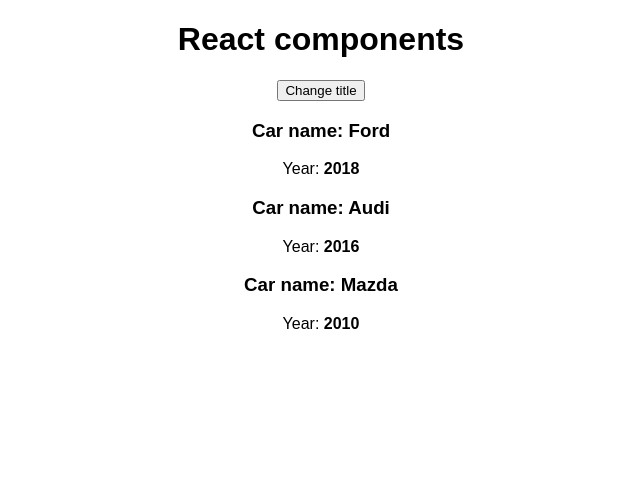
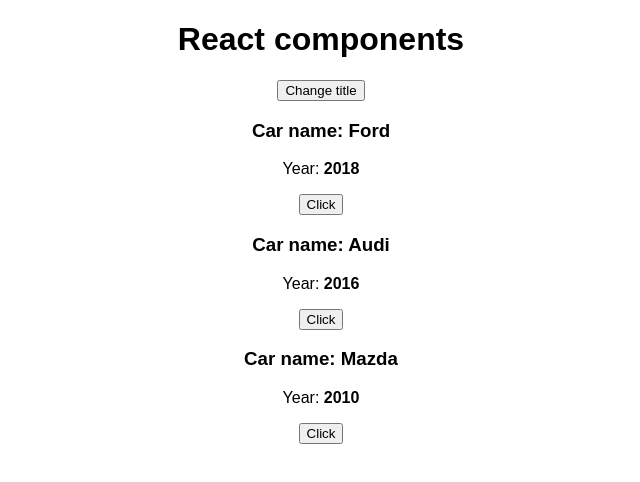
Before and after one commit to tanyaro0607/react-app-cars, a React (Create React App) app: page / in a window 1280 px wide. Shown: the top 482 px of the page, without its empty margins (319-959 px from the left). Built offline with nearby package versions, Linux system fonts and the light colour scheme.

Commit message:
передача параметров в ф-ю

```diff
--- a/src/App.js
+++ b/src/App.js
@@ -13,12 +13,7 @@
     pageTitle: 'React components'
   }
 
-  changeTitleHandler = () => {
-
-    const oldTitle = this.state.pageTitle
-
-    const newTitle = oldTitle + ' (changed)'
-
+  changeTitleHandler = (newTitle) => {
     //метод для изменения состояния state
     this.setState({
       pageTitle: newTitle
@@ -37,11 +32,25 @@
       <div style={divStyle}>
         <h1>{this.state.pageTitle}</h1>
 
-        <button onClick={this.changeTitleHandler}>Change title</button>
+        <button
+          onClick={this.changeTitleHandler.bind(this, 'Changed!')}
+          >Change title</button>
 
-        <Car name={cars[0].name} year={cars[0].year} />
-        <Car name={cars[1].name} year={cars[1].year} />
-        <Car name={cars[2].name} year={cars[2].year} />
+        <Car
+          name={cars[0].name}
+          year={cars[0].year}
+          onChangeTitle={this.changeTitleHandler.bind(this, cars[0].name)}
+          />
+        <Car
+          name={cars[1].name}
+          year={cars[1].year}
+          onChangeTitle={() => this.changeTitleHandler(cars[1].name)}
+          />
+        <Car
+          name={cars[2].name}
+          year={cars[2].year}
+          onChangeTitle={() => this.changeTitleHandler(cars[2].name)}
+          />
       </div>
     );
   }
--- a/src/Car/Car.js
+++ b/src/Car/Car.js
@@ -4,5 +4,6 @@
   <div>
     <h3>Сar name: {props.name}</h3>
     <p>Year: <strong>{props.year}</strong></p>
+    <button onClick={props.onChangeTitle}>Click</button>
   </div>
 )
```
